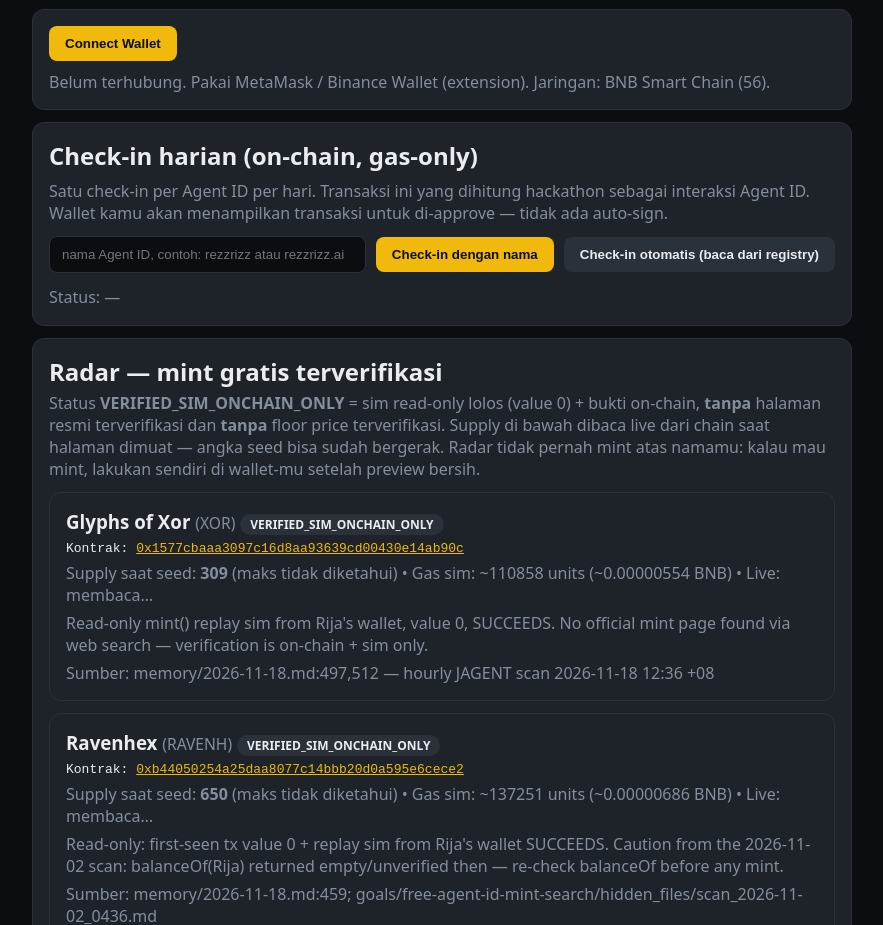
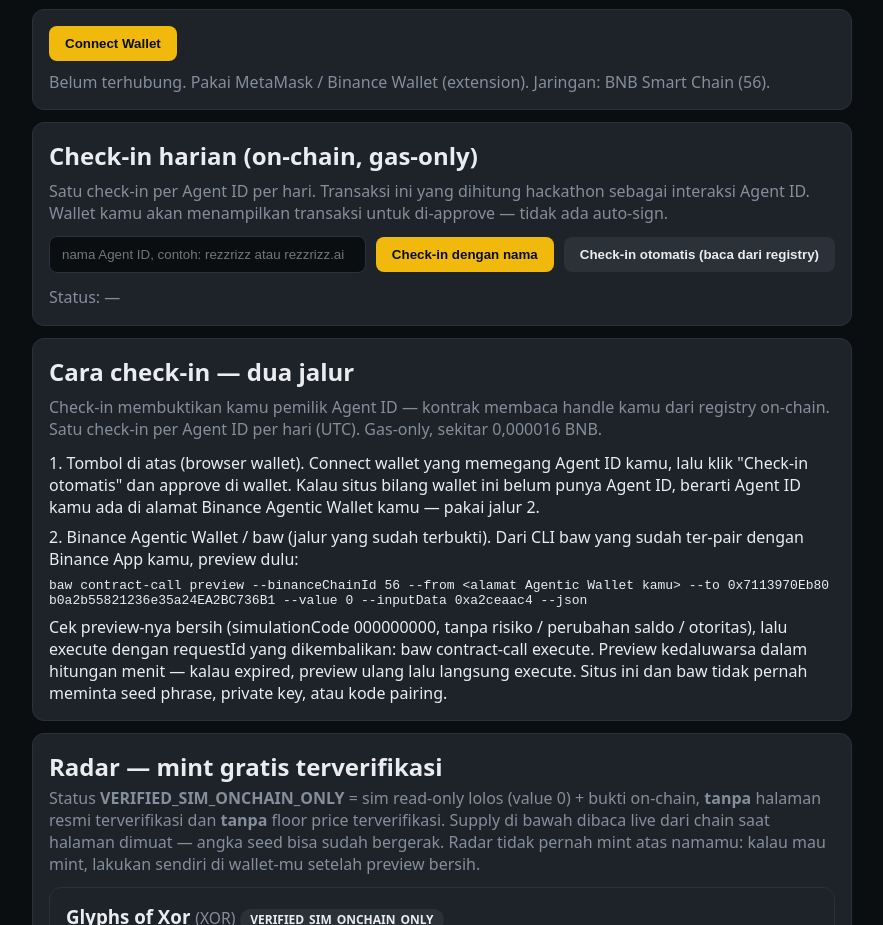
Before and after one commit to Rezzrizz25/agent-radar, a website: page frontend/index.html in a window 1280 px wide. Shown: the part 175-1100 px from the top of the page, without its empty margins (198-1081 px from the left). Drawn offline with nearby package versions, Linux system fonts and the light colour scheme.

Commit message:
Add check-in guide (site button + baw CLI route)

```diff
--- a/frontend/index.html
+++ b/frontend/index.html
@@ -63,6 +63,15 @@
   </section>
 
   <section class="card">
+    <h2 style="margin:0 0 8px">Cara check-in — dua jalur</h2>
+    <p class="muted" style="margin:0 0 12px">Check-in membuktikan kamu pemilik Agent ID — kontrak membaca handle kamu dari registry on-chain. Satu check-in per Agent ID per hari (UTC). Gas-only, sekitar 0,000016 BNB.</p>
+    <p style="margin:0 0 8px">1. Tombol di atas (browser wallet). Connect wallet yang memegang Agent ID kamu, lalu klik "Check-in otomatis" dan approve di wallet. Kalau situs bilang wallet ini belum punya Agent ID, berarti Agent ID kamu ada di alamat Binance Agentic Wallet kamu — pakai jalur 2.</p>
+    <p style="margin:0 0 8px">2. Binance Agentic Wallet / baw (jalur yang sudah terbukti). Dari CLI baw yang sudah ter-pair dengan Binance App kamu, preview dulu:</p>
+    <p class="mono" style="margin:0 0 8px">baw contract-call preview --binanceChainId 56 --from &lt;alamat Agentic Wallet kamu&gt; --to 0x7113970Eb80b0a2b55821236e35a24EA2BC736B1 --value 0 --inputData 0xa2ceaac4 --json</p>
+    <p style="margin:0">Cek preview-nya bersih (simulationCode 000000000, tanpa risiko / perubahan saldo / otoritas), lalu execute dengan requestId yang dikembalikan: baw contract-call execute. Preview kedaluwarsa dalam hitungan menit — kalau expired, preview ulang lalu langsung execute. Situs ini dan baw tidak pernah meminta seed phrase, private key, atau kode pairing.</p>
+  </section>
+
+  <section class="card">
     <h2 style="margin:0 0 4px">Radar — mint gratis terverifikasi</h2>
     <p class="muted" style="margin:0 0 12px">Status <b>VERIFIED_SIM_ONCHAIN_ONLY</b> = sim read-only lolos (value 0) + bukti on-chain, <b>tanpa</b> halaman resmi terverifikasi dan <b>tanpa</b> floor price terverifikasi. Supply di bawah dibaca live dari chain saat halaman dimuat — angka seed bisa sudah bergerak. Radar tidak pernah mint atas namamu: kalau mau mint, lakukan sendiri di wallet-mu setelah preview bersih.</p>
     <div id="mint-list"><p class="muted">Memuat daftar…</p></div>
```
